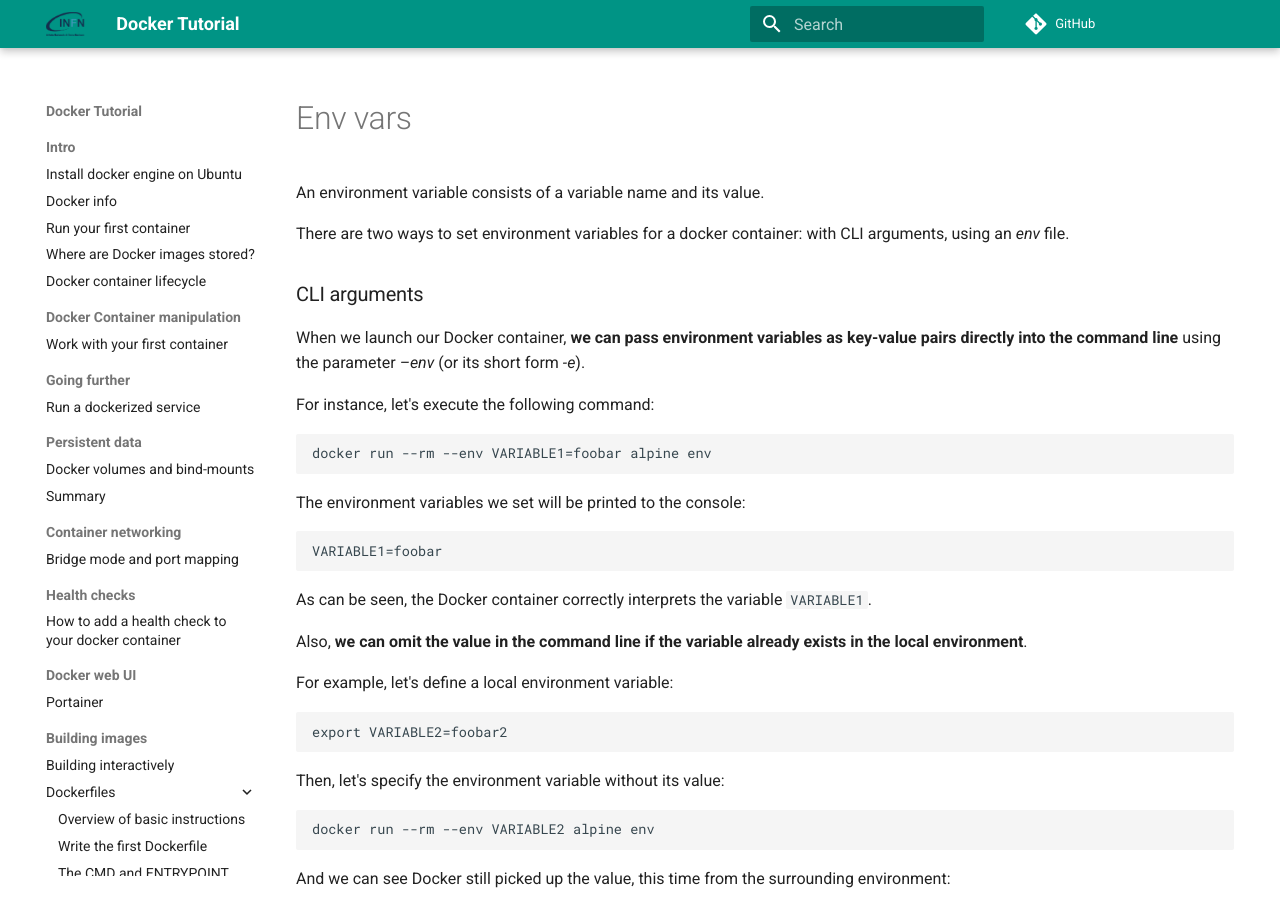
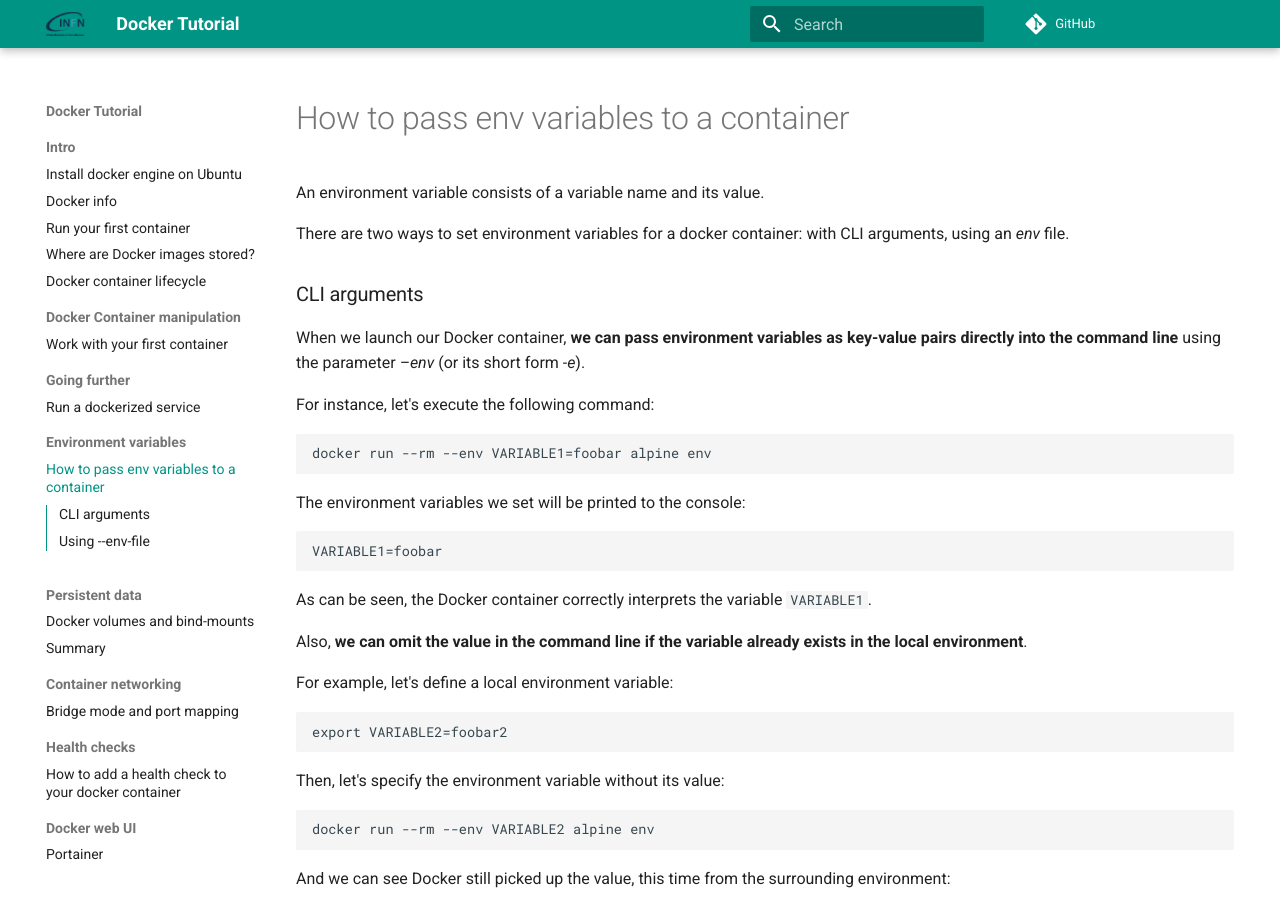
Before and after one commit to maricaantonacci/docker-tutorial, an MkDocs documentation site: the page built from docs/container/env_vars.md, in a window 1280 px wide and 900 px high. Built offline with MkDocs 1.6.1 and Material for MkDocs 9.7.7, drawn with Linux system fonts in a browser that asks for light colours; comment, search, counter and statistics services are not loaded.

Commit message:
Restore env variables section

```diff
--- a/mkdocs.yml
+++ b/mkdocs.yml
@@ -35,6 +35,8 @@ nav:
     - Work with your first container: 'container/manipulation.md'
   - Going further:
     - Run a dockerized service: 'container/example.md'
+  - Environment variables:
+    - How to pass env variables to a container: 'container/env_vars.md'
   - Persistent data:
     - Docker volumes and bind-mounts: 'data/volumes.md'
     #- Docker volume plugins - an example: 'data/volume_plugin.md'
```
